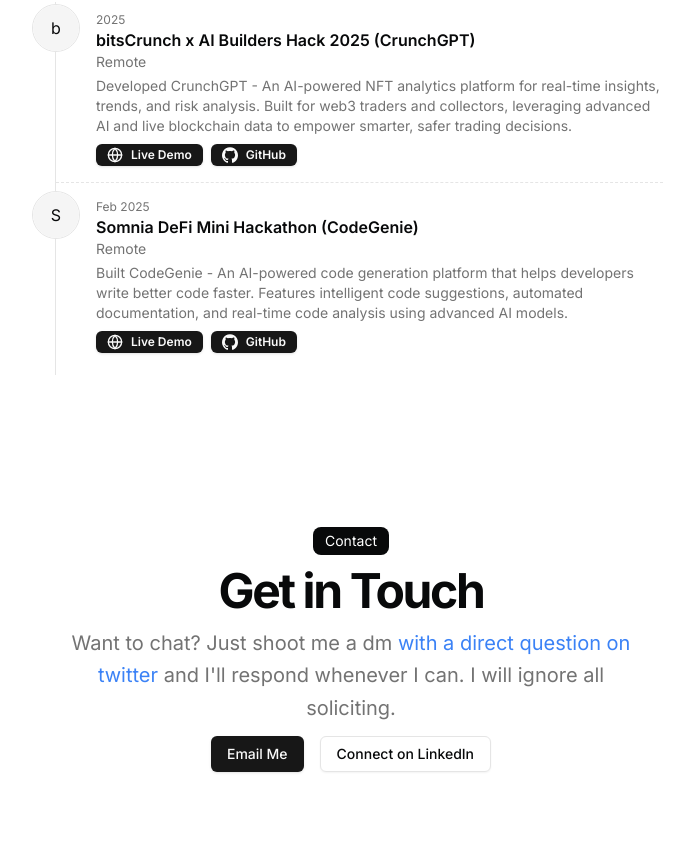
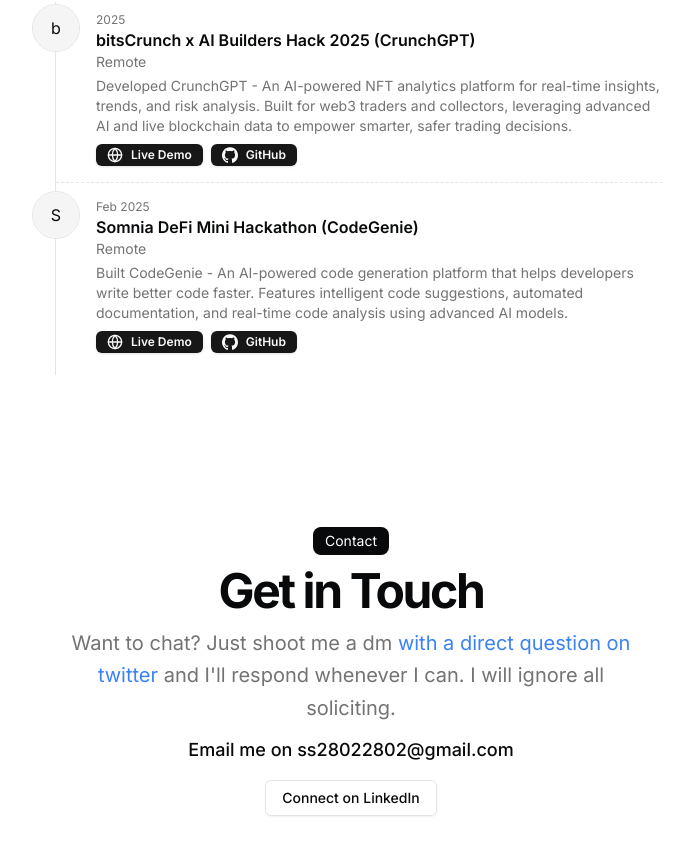
Before and after one commit to ShivamSoni20/ShivamSoni, a Next.js app: page / in a window 1280 px wide. Shown: the part 2747-3601 px from the top of the page, without its empty margins (289-979 px from the left). Built offline with nearby package versions, Linux system fonts and the light colour scheme.

Commit message:
feat(add): email id

```diff
--- a/src/app/page.tsx
+++ b/src/app/page.tsx
@@ -285,12 +285,10 @@
                 and I&apos;ll respond whenever I can. I will ignore all
                 soliciting.
               </p>
-              <div className="flex gap-4 justify-center mt-4">
-                <Button asChild>
-                  <Link href={`mailto:${DATA.contact.email}`}>
-                    Email Me
-                  </Link>
-                </Button>
+              <div className="flex gap-4 justify-center mt-4 flex-col items-center">
+                <p className="text-lg font-medium">
+                  Email me on {DATA.contact.email}
+                </p>
                 <Button asChild variant="outline">
                   <Link href={DATA.contact.social.LinkedIn.url} target="_blank">
                     Connect on LinkedIn
```
